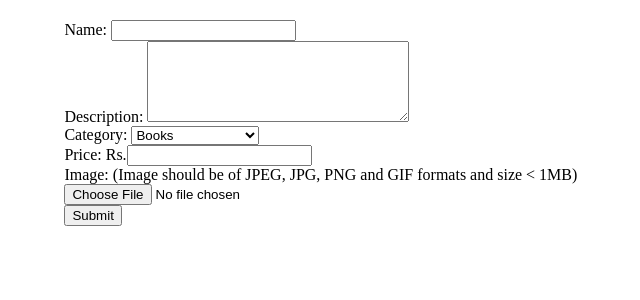
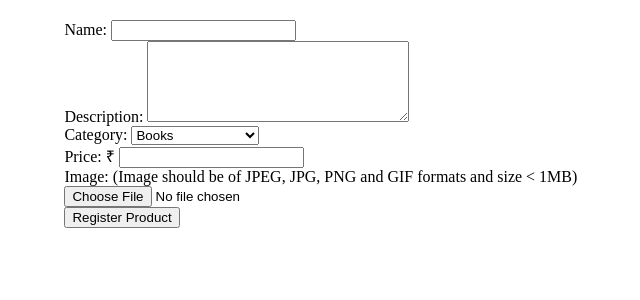
Before and after one commit to diptag/buy-sell_website_backend, a PHP site: page /sell in a window 1280 px wide. Shown: the part 46-346 px from the top of the page, without its empty margins (70-710 px from the left). Run offline with PHP 8.4, Linux system fonts and the light colour scheme; the visitor is signed in with stand-in values (Sample User, id 1); data comes from the database, SQL or seed files in the repository.

Commit message:
Added Ruppees symbol

```diff
--- a/views/product_view.php
+++ b/views/product_view.php
@@ -21,7 +21,7 @@
         Email: <?= $product["email"] ?><br><br>
         Category: <?= $product["category"] ?><br><br>
         Description: <?= $product["description"] ?><br><br>
-        Price: Rs.<?= $product["price"] ?>
+        Price: &#8377; <?= $product["price"] ?>
     </div>
 <?php
     }
--- a/views/sell_form.php
+++ b/views/sell_form.php
@@ -19,8 +19,8 @@
             }
         ?>
     </select><br>
-    Price: Rs.<input type="number" name="price" min="0" required><br>
+    Price: &#8377; <input type="number" name="price" min="0" required><br>
     Image: (Image should be of JPEG, JPG, PNG and GIF formats and size &lt; 1MB)<br>
     <input type="file" name="image_upload" required><br>
-    <input type="submit">
+    <input type="submit" value="Register Product">
 </form>
--- a/views/store_view.php
+++ b/views/store_view.php
@@ -55,7 +55,7 @@
                             <strong><?= $product["name"] ?></strong><br>
                             Category: <?= $product["category"] ?><br>
                             College: <?= $product["college"] ?><br>
-                            Price: Rs. <?= $product["price"] ?>
+                            Price: &#8377; <?= $product["price"] ?>
                         </a>
                     </td>
         <?php
```
